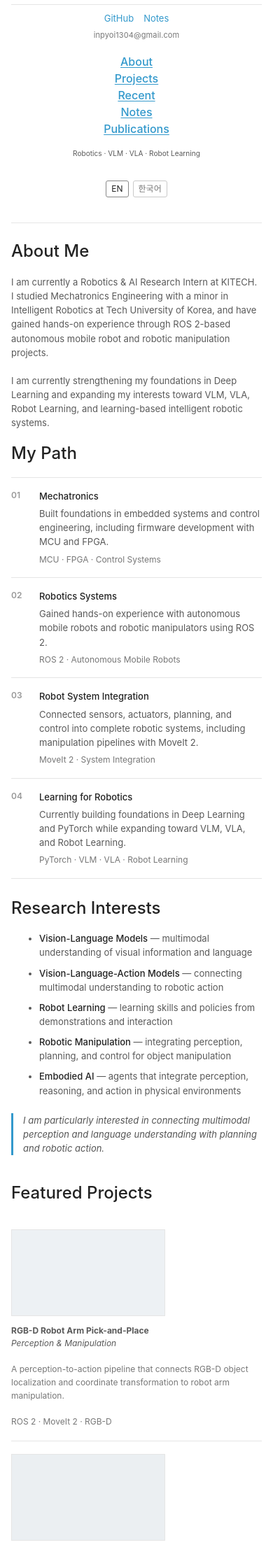
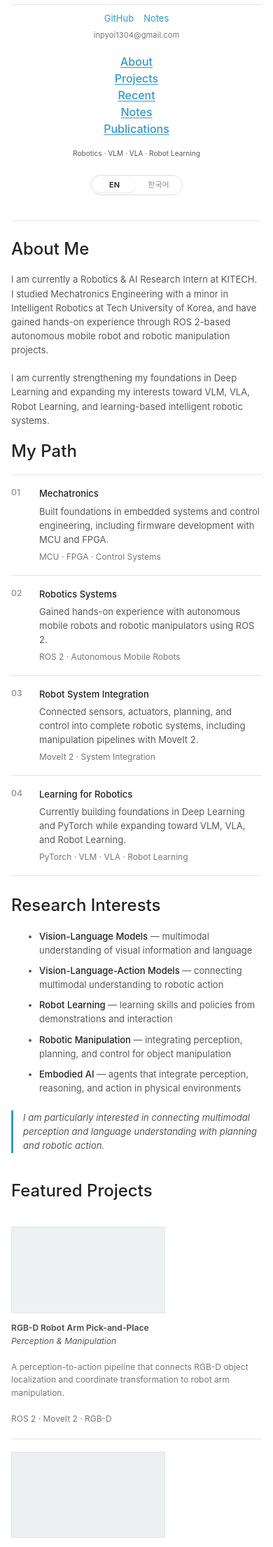
Before and after one commit to nayana224/nayana224.github.io, a Jekyll site: the page index.html, which Jekyll copies as it is, in a window 390 px wide. Shown: the part 386-2597 px from the top of the page at 70% size. Built offline with Jekyll 4.4.1, drawn with Linux system fonts in a browser that asks for light colours.

Commit message:
style: replace language buttons with segmented control

```diff
--- a/stylesheets/styles.css
+++ b/stylesheets/styles.css
@@ -217,34 +217,40 @@
 
 /* Language */
 .language-switcher {
-  display:flex;
-  justify-content:center;
-  align-items:center;
-  gap:6px;
-  margin-top:auto;
-  padding:8px 0 2px;
-  background:#fff;
-  font-size:12px;
+  display:grid;
+  grid-template-columns:1fr 1fr;
+  width:128px;
+  margin:auto auto 2px;
+  padding:3px;
+  border:1px solid #dedede;
+  border-radius:999px;
+  background:#f3f4f5;
+  gap:2px;
+  font-size:11px;
 }
 
 .language-switcher button {
-  border:1px solid #c9c9c9;
-  border-radius:3px;
-  padding:2px 7px;
-  background:#fff;
-  color:#777;
+  min-width:0;
+  border:0;
+  border-radius:999px;
+  padding:5px 9px;
+  background:transparent;
+  color:#8a8a8a;
   font:inherit;
+  line-height:1;
   cursor:pointer;
+  transition:background .16s ease,color .16s ease,box-shadow .16s ease;
 }
 
-.language-switcher button:hover,
-.language-switcher button.active {
-  border-color:#888;
-  color:#222;
+.language-switcher button:hover {
+  color:#333;
 }
 
-.language-switcher span {
-  color:#ccc;
+.language-switcher button.active {
+  background:#fff;
+  color:#222;
+  font-weight:600;
+  box-shadow:0 1px 3px rgba(0,0,0,.10);
 }
 
 /* Main content */
@@ -489,3 +495,11 @@
 .section-link-block {
   margin-top:34px;
 }
+
+
+@media screen and (max-width:720px) {
+  .language-switcher {
+    width:132px;
+    margin-top:18px;
+  }
+}
```
